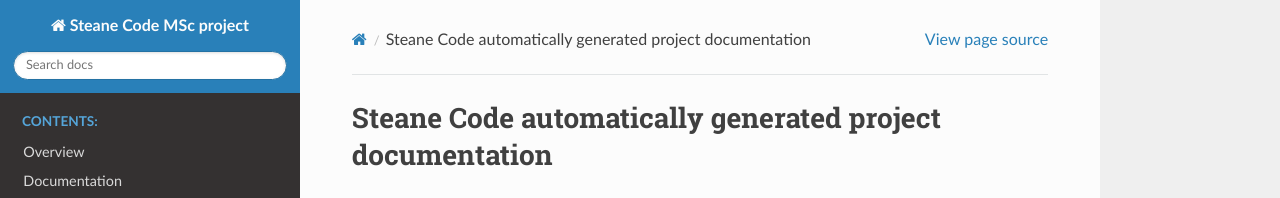
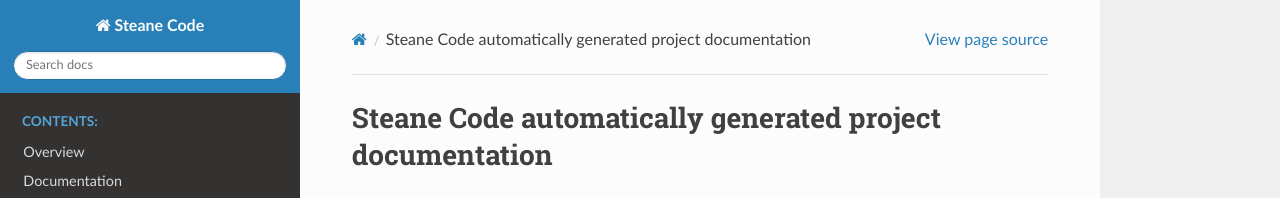
Before and after one commit to goldsmdn/SteaneCode, a Sphinx documentation site: the page built from docs/index.rst, in a window 1280 px wide. Shown: the top 198 px of the page. Built offline with Sphinx 7.4.7 and the Read the Docs theme 2.0.0, drawn with Linux system fonts in a browser that asks for light colours; pages that are not in the unit, such as notebooks, are missing from menus.

Commit message:
#8  change project name

```diff
--- a/docs/conf.py
+++ b/docs/conf.py
@@ -16,7 +16,7 @@ sys.path.insert(0, os.path.abspath('..'))
 
 # -- Project information -----------------------------------------------------
 
-project = 'Steane Code MSc project'
+project = 'Steane Code'
 copyright = '2021, Daniel Goldsmith'
 author = 'Daniel Goldsmith'
 
```
